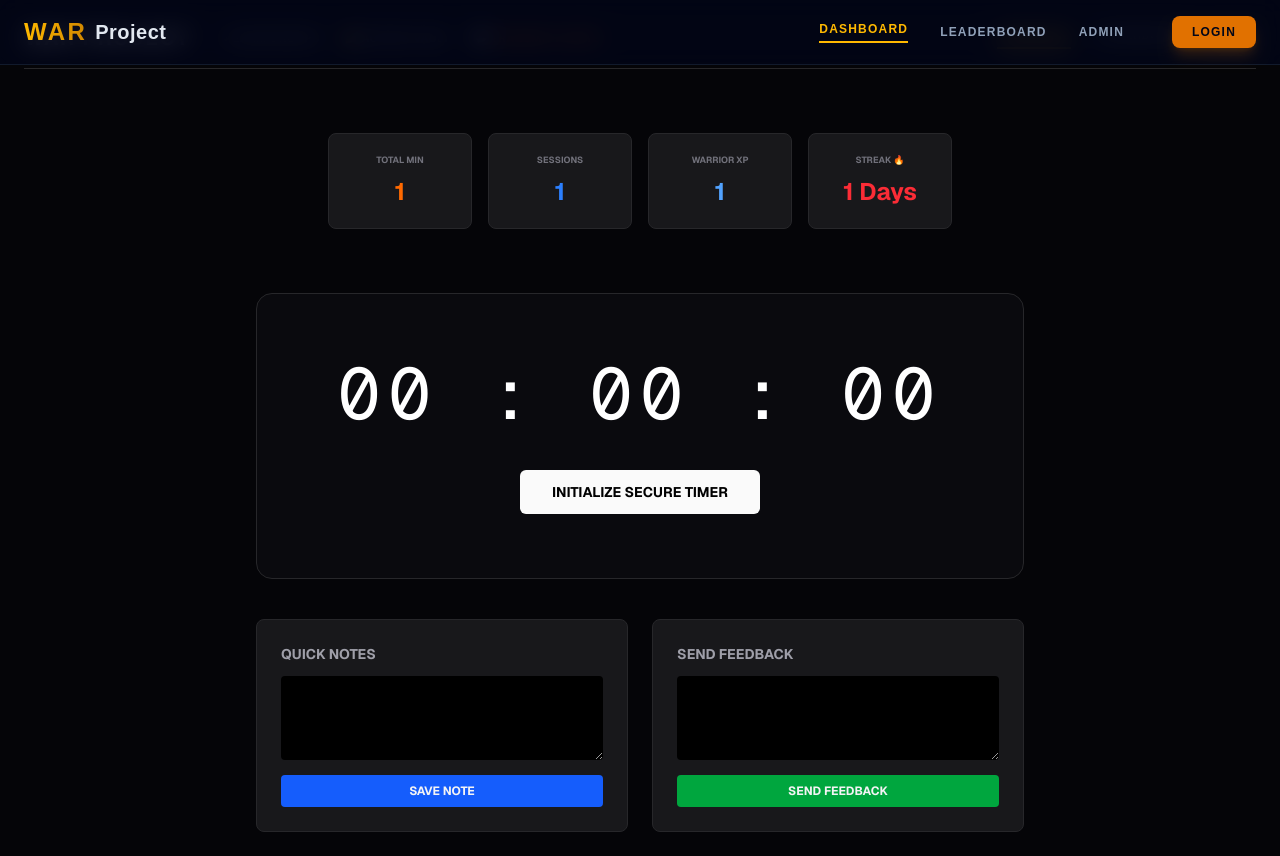
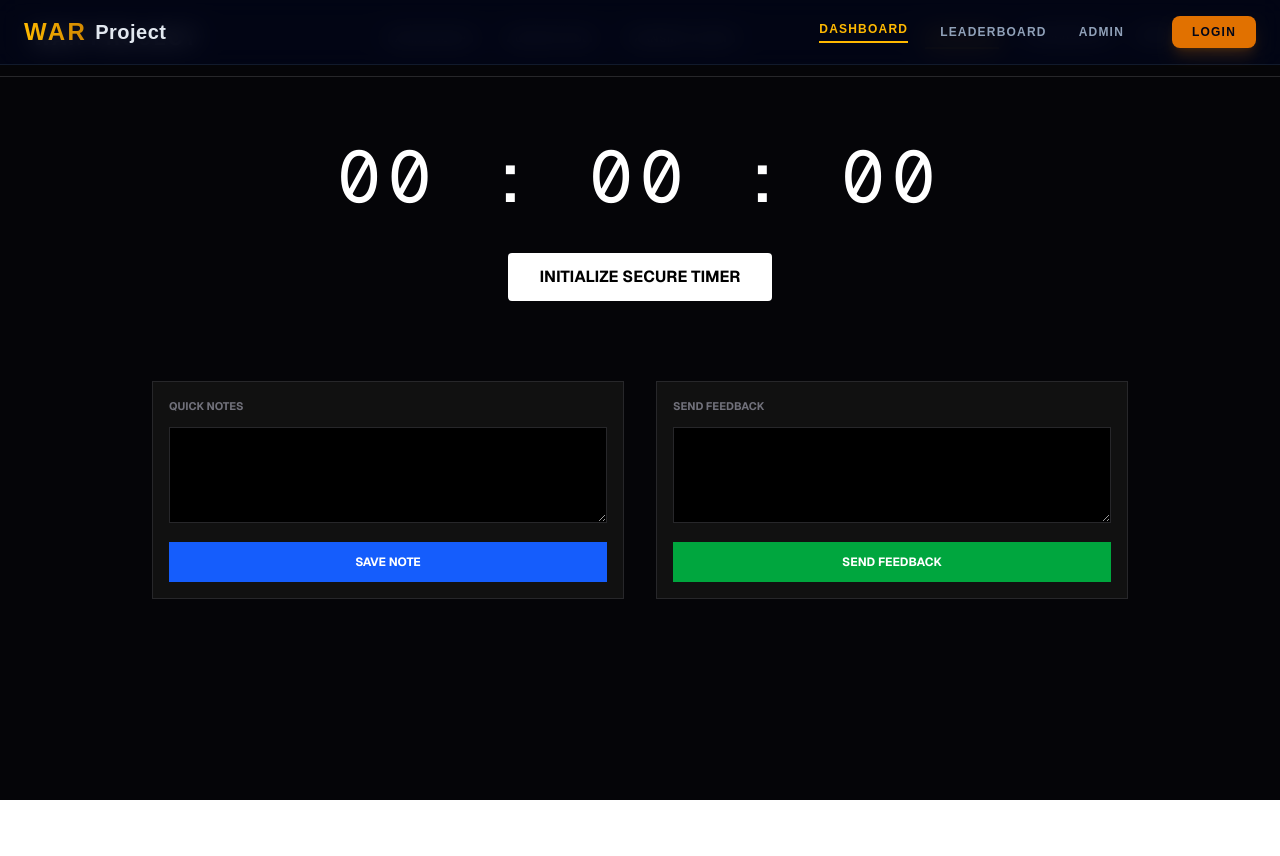
Before and after one commit to raviji1111/war-frontend, a Next.js app: page /dashboard in a window 1280 px wide. After the commit the page ends 800 px from the top, so only its background shows below. Built offline with nearby package versions, Linux system fonts and the light colour scheme; no server answers.

Commit message:
Dashboard: Exact UI layout matching screenshot

```diff
--- a/src/app/dashboard/page.tsx
+++ b/src/app/dashboard/page.tsx
@@ -2,92 +2,51 @@
 import { useState } from "react";
 import { useRouter } from "next/navigation";
 
-const API_BASE_URL = process.env.NEXT_PUBLIC_API_URL || "https://war-backend-1.onrender.com";
-
 export default function Dashboard() {
   const router = useRouter();
-  const [note, setNote] = useState("");
-  const [feedback, setFeedback] = useState("");
-
-  const saveNote = async () => {
-    const token = localStorage.getItem("war_token");
-    await fetch(`${API_BASE_URL}/notes`, {
-      method: "POST",
-      headers: { "Content-Type": "application/json", "Authorization": `Bearer ${token}` },
-      body: JSON.stringify({ title: "Quick Note", content: note })
-    });
-    alert("Note Saved!");
-  };
-
-  const sendFeedback = async () => {
-    const token = localStorage.getItem("war_token");
-    await fetch(`${API_BASE_URL}/feedback`, {
-      method: "POST",
-      headers: { "Content-Type": "application/json", "Authorization": `Bearer ${token}` },
-      body: JSON.stringify({ category: "suggestion", message: feedback })
-    });
-    alert("Feedback Sent!");
-    setFeedback("");
-  };
 
   return (
-    <main className="min-h-screen bg-[#050508] text-zinc-100 font-sans p-6">
-      {/* Navbar exactly like screenshot */}
-      <nav className="flex justify-between items-center mb-16 border-b border-zinc-800 pb-4">
-        <div className="flex items-center gap-8">
-          <h1 className="text-xl font-bold tracking-widest text-white">WAR PROJECT</h1>
-          <div className="flex gap-6 text-[11px] font-bold text-zinc-400 uppercase tracking-wider">
-            <span className="cursor-pointer hover:text-white flex items-center gap-2">● EXAM GROUPS</span>
-            <span className="cursor-pointer hover:text-white flex items-center gap-2">📁 ACCESS VAULT</span>
-            <span className="cursor-pointer text-orange-500 flex items-center gap-2">💬 TRANSMIT ALERTS</span>
-          </div>
+    <main className="min-h-screen bg-[#050508] text-white font-sans">
+      {/* Navbar - Exact top position */}
+      <nav className="flex justify-between items-center px-8 py-6 border-b border-zinc-800">
+        <div className="text-xl font-bold tracking-widest">WAR PROJECT</div>
+
+        <div className="flex gap-8 text-[11px] font-bold text-zinc-400 uppercase tracking-wider">
+          <span className="cursor-pointer hover:text-white">EXAM GROUPS</span>
+          <span className="cursor-pointer hover:text-white">ACCESS VAULT</span>
+          <span className="cursor-pointer hover:text-white">TRANSMIT ALERTS</span>
         </div>
+
         <div className="flex gap-6 text-[11px] font-bold text-zinc-400 uppercase tracking-wider">
-          <span className="text-amber-400 border-b-2 border-amber-400 pb-1">DASHBOARD</span>
+          <span className="text-yellow-500 border-b-2 border-yellow-500 pb-1 cursor-pointer">DASHBOARD</span>
           <span className="cursor-pointer hover:text-white" onClick={() => router.push("/leaderboard")}>LEADERBOARD</span>
-          <button onClick={() => router.push("/login")} className="text-zinc-400 hover:text-white">LOGOUT</button>
+          <span className="cursor-pointer hover:text-white" onClick={() => router.push("/admin")}>ADMIN</span>
+          <button onClick={() => router.push("/login")} className="hover:text-white">LOGOUT</button>
         </div>
       </nav>
 
-      {/* Metrics Row */}
-      <div className="flex justify-center gap-4 mb-16">
-        <div className="bg-zinc-900 border border-zinc-800 rounded-lg p-5 w-36 text-center">
-            <p className="text-[9px] font-bold text-zinc-500 mb-2">TOTAL MIN</p>
-            <p className="text-2xl font-bold text-orange-500">1</p>
-        </div>
-        <div className="bg-zinc-900 border border-zinc-800 rounded-lg p-5 w-36 text-center">
-            <p className="text-[9px] font-bold text-zinc-500 mb-2">SESSIONS</p>
-            <p className="text-2xl font-bold text-blue-500">1</p>
-        </div>
-        <div className="bg-zinc-900 border border-zinc-800 rounded-lg p-5 w-36 text-center">
-            <p className="text-[9px] font-bold text-zinc-500 mb-2">WARRIOR XP</p>
-            <p className="text-2xl font-bold text-blue-400">1</p>
-        </div>
-        <div className="bg-zinc-900 border border-zinc-800 rounded-lg p-5 w-36 text-center">
-            <p className="text-[9px] font-bold text-zinc-500 mb-2">STREAK 🔥</p>
-            <p className="text-2xl font-bold text-red-500">1 Days</p>
-        </div>
-      </div>
-
       {/* Timer Section */}
-      <div className="flex flex-col items-center bg-zinc-900/30 border border-zinc-800 rounded-2xl p-16 max-w-3xl mx-auto mb-10">
-        <div className="text-7xl font-mono tracking-widest mb-10 text-white">00 : 00 : 00</div>
-        <button className="bg-zinc-50 text-black text-sm font-bold px-8 py-3 rounded-md hover:bg-zinc-200 transition">
+      <div className="flex flex-col items-center justify-center mt-16 mb-20">
+        <div className="text-7xl font-mono tracking-widest mb-10">00 : 00 : 00</div>
+        <button className="bg-white text-black font-bold px-8 py-3 rounded-sm hover:bg-zinc-200 transition">
           INITIALIZE SECURE TIMER
         </button>
       </div>
 
-      {/* Notes & Feedback Section */}
-      <div className="max-w-3xl mx-auto grid grid-cols-2 gap-6">
-        <div className="bg-zinc-900 p-6 rounded-lg border border-zinc-800">
-            <h3 className="text-sm font-bold mb-3 text-zinc-400 uppercase">Quick Notes</h3>
-            <textarea className="w-full bg-black p-3 rounded text-sm mb-2" rows={3} onChange={(e) => setNote(e.target.value)} />
-            <button onClick={saveNote} className="w-full bg-blue-600 text-xs font-bold py-2 rounded">SAVE NOTE</button>
+      {/* Bottom Section: Notes & Feedback */}
+      <div className="max-w-5xl mx-auto grid grid-cols-2 gap-8 px-6">
+        {/* Quick Notes */}
+        <div className="bg-[#111111] border border-zinc-800 p-4">
+            <h3 className="text-[11px] font-bold text-zinc-500 mb-3 uppercase">QUICK NOTES</h3>
+            <textarea className="w-full bg-black text-white p-3 h-24 mb-3 border border-zinc-800 focus:outline-none" />
+            <button className="w-full bg-blue-600 text-white text-xs font-bold py-3 uppercase">SAVE NOTE</button>
         </div>
-        <div className="bg-zinc-900 p-6 rounded-lg border border-zinc-800">
-            <h3 className="text-sm font-bold mb-3 text-zinc-400 uppercase">Send Feedback</h3>
-            <textarea className="w-full bg-black p-3 rounded text-sm mb-2" rows={3} value={feedback} onChange={(e) => setFeedback(e.target.value)} />
-            <button onClick={sendFeedback} className="w-full bg-green-600 text-xs font-bold py-2 rounded">SEND FEEDBACK</button>
+
+        {/* Send Feedback */}
+        <div className="bg-[#111111] border border-zinc-800 p-4">
+            <h3 className="text-[11px] font-bold text-zinc-500 mb-3 uppercase">SEND FEEDBACK</h3>
+            <textarea className="w-full bg-black text-white p-3 h-24 mb-3 border border-zinc-800 focus:outline-none" />
+            <button className="w-full bg-green-600 text-white text-xs font-bold py-3 uppercase">SEND FEEDBACK</button>
         </div>
       </div>
     </main>
```
